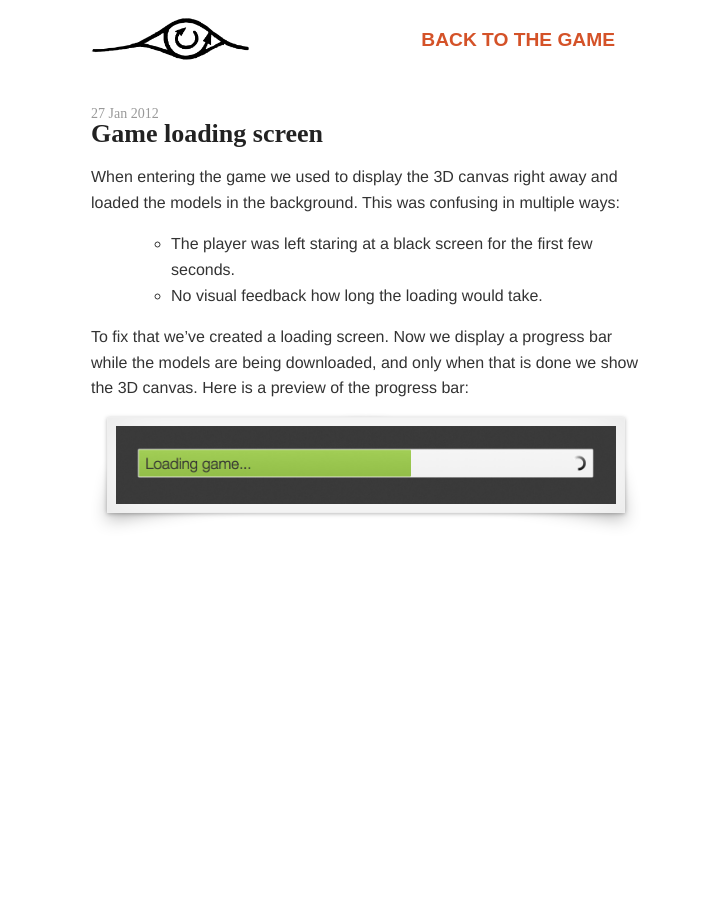
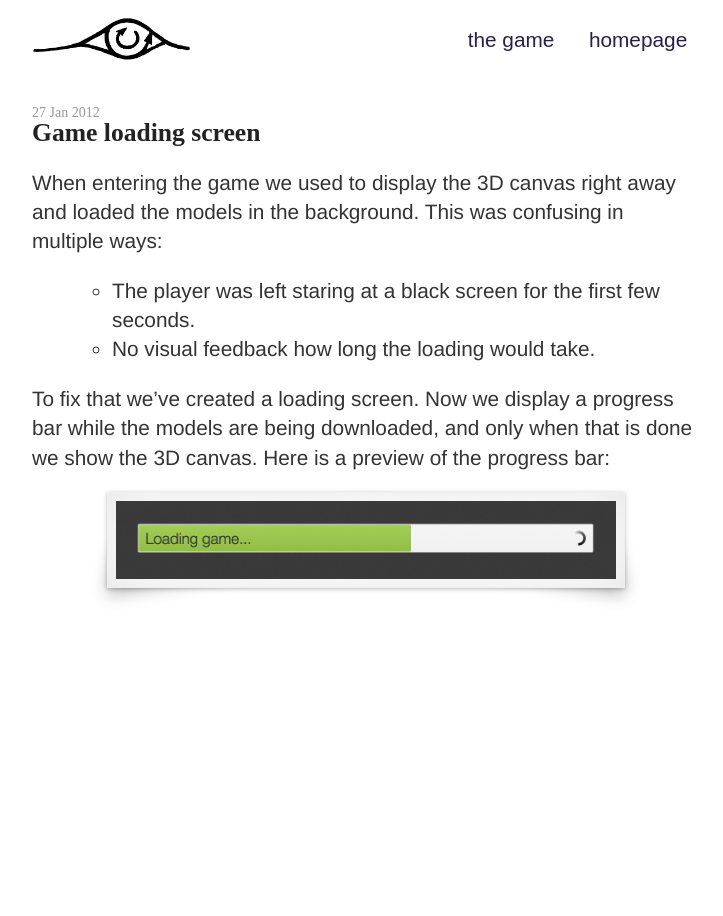
Before and after one commit to rmx/blog.rmx.im, a Jekyll site: the page built from _posts/2012-01-27-game-loading-screen.md, in a window 1280 px wide. Shown: the whole page, without its empty margins (274-997 px from the left). Built offline with Jekyll 4.4.1, drawn with Linux system fonts in a browser that asks for light colours; Markdown is read by kramdown in place of the engine named in the settings; comment, search, counter and statistics services are not loaded.

Commit message:
Update looks

```diff
--- a/_layouts/default.html
+++ b/_layouts/default.html
@@ -2,17 +2,16 @@
 <html xmlns="http://www.w3.org/1999/xhtml" xml:lang="en" lang="en-us">
 <head>
     <meta http-equiv="content-type" content="text/html; charset=utf-8" />
+
     <title>{{ page.title }}</title>
 
-    <link href="http://blog.rmx.im/feed.atom" rel="alternate" title="blog.rmx.im" type="application/atom+xml" />
+    <meta name="viewport" content="width=device-width, initial-scale=1.0, maximum-scale=1.0, user-scalable=0" />
+
+    <link href="/feed.atom" rel="alternate" title="blog.rmx.im" type="application/atom+xml" />
     <link rel="stylesheet" href="/assets/screen.css" type="text/css" />
 
-    <script type="text/javascript" src="//use.typekit.net/qsl0kfq.js"></script>
+    <script type="text/javascript" src="//use.typekit.net/xqp8sid.js"></script>
     <script type="text/javascript">try{Typekit.load();}catch(e){}</script>
-
-    <script src="/assets/jquery-1.8.3.min.js"></script>
-    <script src="/assets/jquery.tweet.js"></script>
-    <script src="/assets/application.js"></script>
 </head>
 <body>
 
@@ -24,8 +23,9 @@
                 </a>
             </div>
 
-            <nav class="cl-effect-21">
-                <div><a href="//encounter.io">Back to the Game</a></div>
+            <nav>
+                <div><a href="//rmx.im">The Game</a></div>
+                <div><a href="//encounter.io">Homepage</a></div>
             </nav>
         </div>
     </header>
--- a/assets/screen.css
+++ b/assets/screen.scss
@@ -1,9 +1,17 @@
+---
+---
+
+$body-font-family: 'chaparral-pro', 'Helvetica Neue', Helvetica, Arial, sans-serif;
+$link-color: rgb(89, 142, 201);
+
+$body-width: 700px;
+
 * {
     box-sizing: border-box;
 }
 
 body {
-    font: 16px/1.6 "open-sans", "Helvetica Neue", Helvetica, Arial, sans-serif;
+    font: 1.3rem/1.4 $body-font-family;
     font-weight: 400;
     color: #333;
     margin: 0;
@@ -26,26 +34,34 @@ header nav {
   height: 3rem;
   display: inline-block;
   float: right;
-  font-size: 1.2rem;
-  color: #d45228;
+  font-size: 1.3rem;
 }
 header nav > div {
   line-height: 3rem;
   display: inline-block;
-  padding: 0 1rem;
+  margin-left: .2rem;
 }
 header nav a {
   position: relative;
   line-height: 1;
   text-decoration: none;
   font-family: proxima-nova-sc-osf, sans-serif;
-  font-weight: 600;
-  text-transform: uppercase;
+  font-weight: 300;
+  text-transform: lowercase;
+  padding: .3rem .8rem;
+  color: #291f47;
+
+  &:hover {
+      color: white;
+      background-color: $link-color;
+      text-decoration: none;
+  }
 }
 
 .container {
-    width: 550px;
+    width: $body-width;
     margin: 0 auto;
+    padding: 0 1rem;
 }
 
 main.container {
@@ -59,7 +75,7 @@ a:hover {
     text-decoration: underline;
 }
 h1 {
-    font-size: 26px;
+    font-size: 1.6rem;
     font-weight: 600;
     font-family: proxima-nova-sc-osf;
     position: relative;
@@ -91,6 +107,12 @@ article {
     margin-bottom: 3rem;
     border-top: 1px solid #f4f4f4;
     padding-top: 1rem;
+
+    h1 a {
+        &:hover {
+            text-decoration: none;
+        }
+    }
 }
 article:first-child {
     border-top: none;
@@ -105,7 +127,7 @@ article:after {
 span.center {
     display: block;
     text-align: center;
-    max-width:
+    max-width: 100%;
 }
 
 span.shadow {
@@ -293,94 +315,6 @@ span.shadow:before {
     padding: 0 9px;
     font-size: 20px;
 }
-iframe {
-    background: transparent;
-    border: 0;
-    font-size: 100%;
-    margin: 20px 0;
-    outline: 0;
-    padding: 0;
-    vertical-align: baseline;
-}
-
-.social {
-    float: right;
-    line-height: 40px;
-}
-.social .badge {
-    display: inline-block;
-    vertical-align: top;
-    line-height: 40px;
-}
-.social .badge img {
-    width: 30px;
-    height: 30px;
-    margin-top: 4px;
-}
-.social .badge.twitter img {
-    border: 1px solid #CCC;
-    -webkit-border-radius: 3px;
-    border-radius: 3px;
-    background-image: -webkit-gradient(linear, left top, left bottom, color-stop(0, white), color-stop(1, #DEDEDE));
-    background-image: -webkit-linear-gradient(top, white 0%, #DEDEDE 100%);
-    background-image: -moz-linear-gradient(top, white 0%, #DEDEDE 100%);
-    background-image: -o-linear-gradient(top, white 0%, #DEDEDE 100%);
-    background-image: -ms-linear-gradient(top, white 0%, #DEDEDE 100%);
-    background-image: linear-gradient(top, white 0%, #DEDEDE 100%);
-    width: 28px;
-    height: 28px;
-}
-
-.cl-effect-21 a {
-  padding: 10px;
-  color: currentColor;
-  font-weight: 700;
-  text-shadow: none;
-  -webkit-transition: color 0.3s;
-  -moz-transition: color 0.3s;
-  transition: color 0.3s;
-}
-.cl-effect-21 a::before,
-.cl-effect-21 a::after {
-  position: absolute;
-  left: 0;
-  width: 100%;
-  height: 2px;
-  background: currentColor;
-  content: '';
-  opacity: 0;
-  -webkit-transition: opacity 0.3s, -webkit-transform 0.3s;
-  -moz-transition: opacity 0.3s, -moz-transform 0.3s;
-  transition: opacity 0.3s, transform 0.3s;
-  -webkit-transform: translateY(-10px);
-  -moz-transform: translateY(-10px);
-  transform: translateY(-10px);
-}
-.cl-effect-21 a::before {
-  top: 0;
-  -webkit-transform: translateY(-10px);
-  -moz-transform: translateY(-10px);
-  transform: translateY(-10px);
-}
-.cl-effect-21 a::after {
-  bottom: 0;
-  -webkit-transform: translateY(10px);
-  -moz-transform: translateY(10px);
-  transform: translateY(10px);
-}
-.cl-effect-21 a:hover,
-.cl-effect-21 a:focus {
-  color: currentColor;
-}
-.cl-effect-21 a:hover::before,
-.cl-effect-21 a:focus::before,
-.cl-effect-21 a:hover::after,
-.cl-effect-21 a:focus::after {
-  opacity: 1;
-  -webkit-transform: translateY(0px);
-  -moz-transform: translateY(0px);
-  transform: translateY(0px);
-}
 
 figure.supporting {
     width: 50%;
@@ -388,5 +322,65 @@ figure.supporting {
     margin: .3rem 1rem .3rem 0;
 }
 figure img {
+    display: block;
     width: 100%;
+    margin: 0 auto;
 }
+
+
+@media (max-width: $body-width) {
+
+    $header-height: 1.4rem;
+
+    body {
+        font-size: 1.2rem;
+    }
+
+    header {
+        margin: 1rem 0;
+    }
+    header .branding img {
+        height: $header-height;
+    }
+    header nav {
+        height: $header-height;
+        font-size: 1rem;
+    }
+    header nav > div {
+        line-height: $header-height;
+        margin-left: .1rem;
+    }
+    header nav a {
+        padding: .2rem .5rem;
+    }
+
+    h1 {
+        font-size: 1.4rem;
+    }
+
+    h1 time {
+        font-size: 12px;
+    }
+
+    .container {
+        width: auto;
+    }
+
+    img {
+        max-width: 100%;
+    }
+}
+
+@media (max-width: 500px) {
+    body {
+        font-size: 1rem;
+    }
+
+    h1 {
+        font-size: 1.2rem;
+    }
+
+    h1 time {
+        font-size: 10px;
+    }
+}
```
Also changed, not shown: _posts/2014-06-06-it-started-as-an-attempt-to-make-the-editor-more-user-friendly.md (+9 -5 lines).
